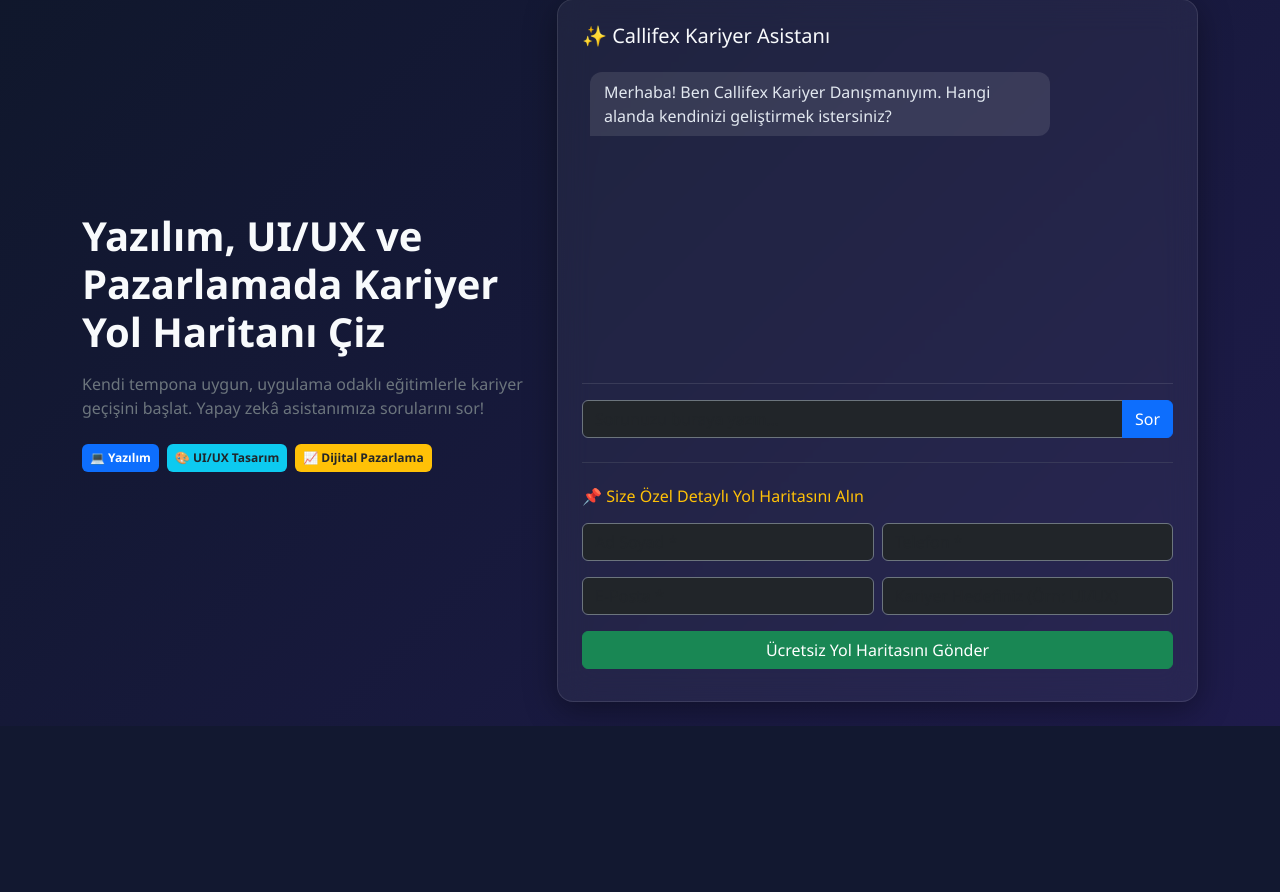
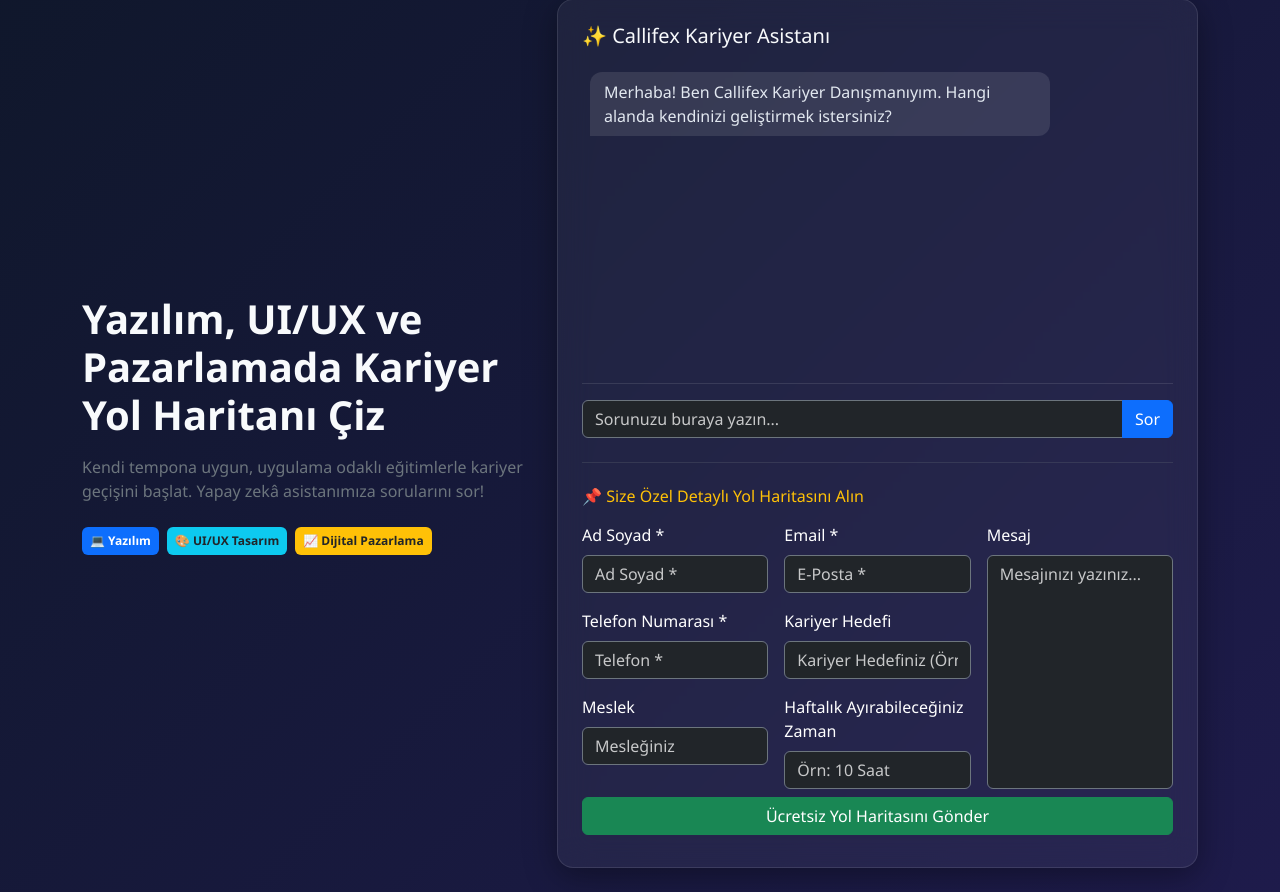
Before and after one commit to Doga4635/smartlead_ai, a Flask app: page / in a window 1280 px wide. Shown: the part 119-1011 px from the top of the page. Before the commit the page ends 845 px from the top, so only its background shows below. Run offline with Flask 3, Linux system fonts and the light colour scheme.

Commit message:
Changes to the customer registration form on backend

```diff
--- a/app/templates/index.html
+++ b/app/templates/index.html
@@ -41,6 +41,20 @@
             max-width: 80%;
             margin-right: auto;
         }
+        /* Custom Placeholder Rengi */
+        .placeholder-light::placeholder {
+            color: rgba(255, 255, 255, 0.75) !important; /* İsteğe göre #ffffff de yapabilirsiniz */
+            opacity: 1 !important; /* Opaklığı tam yaparak görünür kılma */
+        }
+
+        /* Internet Explorer ve Edge İçin Uyumluluk */
+        .placeholder-light:-ms-input-placeholder {
+            color: rgba(255, 255, 255, 0.75) !important;
+        }
+
+        .placeholder-light::-ms-input-placeholder {
+            color: rgba(255, 255, 255, 0.75) !important;
+        }
     </style>
 </head>
 <body class="py-4">
@@ -77,7 +91,7 @@
 
                 <!-- Chat Input -->
                 <div class="input-group mb-4">
-                    <input type="text" id="userMsg" class="form-control bg-dark text-white border-secondary" placeholder="Sorunuzu buraya yazın...">
+                    <input type="text" id="userMsg" class="form-control bg-dark text-white border-secondary placeholder-light" placeholder="Sorunuzu buraya yazın...">
                     <button class="btn btn-primary" id="btnSor" onclick="mesajGonder()">Sor</button>
                 </div>
 
@@ -86,20 +100,49 @@
                 <!-- Lead Formu -->
                 <h6 class="mb-3 text-warning">📌 Size Özel Detaylı Yol Haritasını Alın</h6>
                 <form id="leadForm" onsubmit="leadKaydet(event)">
-                    <div class="row g-2">
-                        <div class="col-md-6 mb-2">
-                            <input type="text" id="leadIsim" class="form-control bg-dark text-white border-secondary" placeholder="Ad Soyad *" required>
-                        </div>
-                        <div class="col-md-6 mb-2">
-                            <input type="tel" id="leadTelefon" class="form-control bg-dark text-white border-secondary" placeholder="Telefon *" required>
-                        </div>
-                        <div class="col-md-6 mb-2">
-                            <input type="email" id="leadEmail" class="form-control bg-dark text-white border-secondary" placeholder="E-Posta *" required>
-                        </div>
-                        <div class="col-md-6 mb-2">
-                            <input type="text" id="leadHedef" class="form-control bg-dark text-white border-secondary" placeholder="Kariyer Hedefiniz (Örn: UI/UX)">
+                    <div class="row g-3">
+                    <!-- Sol Taraf: 6 Adet Input Alanı (2 Sütunlu Grid) -->
+                    <div class="col-lg-8">
+                        <div class="row g-3">
+                            <!-- Ad Soyad -->
+                            <div class="col-md-6">
+                                <label for="leadIsim" class="form-label text-white fw-medium">Ad Soyad *</label>
+                                <input type="text" id="leadIsim" class="form-control bg-dark text-white border-secondary placeholder-light" placeholder="Ad Soyad *" required>
+                            </div>
+                            <!-- Email -->
+                            <div class="col-md-6">
+                                <label for="leadEmail" class="form-label text-white fw-medium">Email *</label>
+                                <input type="email" id="leadEmail" class="form-control bg-dark text-white border-secondary placeholder-light" placeholder="E-Posta *" required>
+                            </div>
+                            <!-- Telefon Numarası -->
+                            <div class="col-md-6">
+                                <label for="leadTelefon" class="form-label text-white fw-medium">Telefon Numarası *</label>
+                                <input type="tel" id="leadTelefon" class="form-control bg-dark text-white border-secondary placeholder-light" placeholder="Telefon *" required>
+                            </div>
+                            <!-- Kariyer Hedefi -->
+                            <div class="col-md-6">
+                                <label for="leadHedef" class="form-label text-white fw-medium">Kariyer Hedefi</label>
+                                <input type="text" id="leadHedef" class="form-control bg-dark text-white border-secondary placeholder-light" placeholder="Kariyer Hedefiniz (Örn: UI/UX)">
+                            </div>
+                            <!-- Meslek -->
+                            <div class="col-md-6">
+                                <label for="leadMeslek" class="form-label text-white fw-medium">Meslek</label>
+                                <input type="text" id="leadMeslek" class="form-control bg-dark text-white border-secondary placeholder-light" placeholder="Mesleğiniz">
+                            </div>
+                            <!-- Haftalık Ayırabileceğiniz Zaman -->
+                            <div class="col-md-6">
+                                <label for="leadZaman" class="form-label text-white fw-medium">Haftalık Ayırabileceğiniz Zaman</label>
+                                <input type="text" id="leadZaman" class="form-control bg-dark text-white border-secondary placeholder-light" placeholder="Örn: 10 Saat">
+                            </div>
                         </div>
                     </div>
+
+                    <!-- Sağ Taraf: Büyük Mesaj Alanı -->
+                    <div class="col-lg-4 d-flex flex-column">
+                        <label for="leadMesaj" class="form-label text-white fw-medium">Mesaj</label>
+                        <textarea id="leadMesaj" class="form-control bg-dark text-white border-secondary placeholder-light flex-grow-1" style="min-height: 200px; resize: none;" placeholder="Mesajınızı yazınız..."></textarea>
+                    </div>
+                </div>
                     <button type="submit" id="btnKaydet" class="btn btn-success w-100 mt-2">Ücretsiz Yol Haritasını Gönder</button>
                 </form>
                 <div id="formStatus" class="mt-2 text-center small"></div>
@@ -152,6 +195,7 @@ async function leadKaydet(e) {
         isim: document.getElementById('leadIsim').value,
         telefon: document.getElementById('leadTelefon').value,
         email: document.getElementById('leadEmail').value,
+        meslek: document.getElementById('leadMeslek').value,
         kariyer_hedefi: document.getElementById('leadHedef').value
     };
 
```
